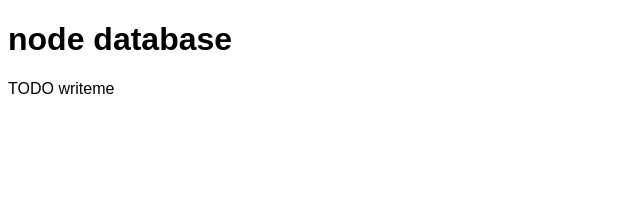
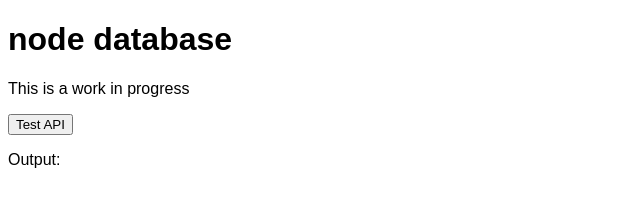
Before and after one commit to sudomesh/meshnode-database, a website: page static/index.html in a window 1280 px wide. Shown: the whole page, without its empty margins (0-640 px from the left). Drawn offline with Linux system fonts and the light colour scheme.

Commit message:
buminor fixes

```diff
--- a/database.js
+++ b/database.js
@@ -170,7 +170,9 @@ app.delete('/nodes/:id', function(req, res){
     })
 });
 
-
+//app.get('/', function(req, res) {
+//    res.redirect('/static');
+//});
 
 var port = 3000;
 console.log("Starting on port " + port);
--- a/static/index.html
+++ b/static/index.html
@@ -16,6 +16,12 @@
   <body>
     <h1>node database</h1>
 
-    <p>TODO writeme</p>
+    <p>This is a work in progress</p>
+
+    <p>
+      <button onclick="NodeDBApp.test()">Test API</button>
+    </p>
+
+    <p>Output: <span id='debug'></span></p>
   </body>
 </html>
--- a/static/js/node-db.js
+++ b/static/js/node-db.js
@@ -3,9 +3,14 @@ var NodeDBApp = {
 
     init: function() {
         console.log("node database web app started");
+    },
+
+    test: function() {
+        $.get('/nodes/42', function(data) {
+            console.log("Got response: " + data);
+            $('#debug').html(data);
+        });
     }
-
-
 };
 
 
```
